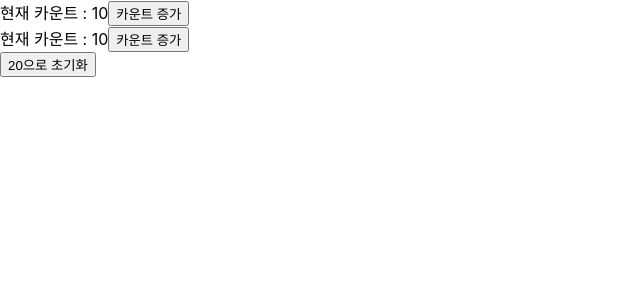
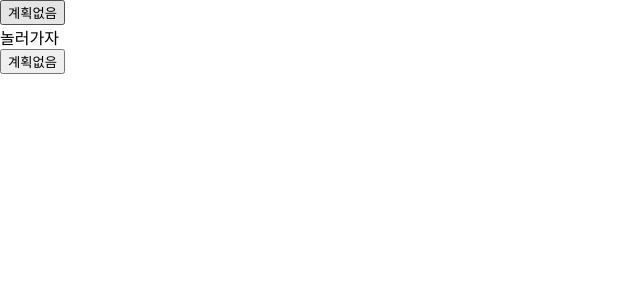
Before and after one commit to hi0826/doitreact, a React (Create React App) app: page / in a window 1280 px wide. Shown: the top 300 px of the page, without its empty margins (0-640 px from the left). Built offline with nearby package versions, Linux system fonts and the light colour scheme.

Commit message:
03-07 Stateless Functional Component

```diff
--- /dev/null
+++ b/src/03/SFCTodaysPlanApp.jsx
@@ -0,0 +1,14 @@
+import TodaysPlan from './TodaysPlan';
+import React, { Component } from 'react';
+
+function SFCTodaysPlanApp(props) {
+  const { onButtonClick, hasPlan } = props;
+  return (
+    <div className="body">
+      {hasPlan ? <TodaysPlan /> : null}
+      <button OnClick={onButtonClick}>계획없음</button>
+    </div>
+  );
+}
+
+export default SFCTodaysPlanApp;
--- /dev/null
+++ b/src/03/TodaysPlanApp.jsx
@@ -0,0 +1,21 @@
+import React, { Component } from 'react';
+import PropTypes from 'prop-types';
+import ToDaysPlan from './TodaysPlan';
+
+class TodaysPlanApp extends Component {
+  render() {
+    const { onButtonClick, hasPlan } = this.props;
+    return (
+      <div className="body">
+        {hasPlan ? <ToDaysPlan /> : null}
+        <button onClick={onButtonClick}>계획없음</button>
+      </div>
+    );
+  }
+}
+
+TodaysPlanApp.propTypes = {
+  onButtonClick: PropTypes.any,
+  hasPlan: PropTypes.bool,
+};
+export default TodaysPlanApp;
--- a/src/App.js
+++ b/src/App.js
@@ -11,30 +11,16 @@ import ForceUpdateExample from './03/ForceUpdateExample';
 import Counter from './03/Counter';
 import LifecycleExample from './03/LifecycleExample';
 import NewCounter from './03/NewCounter';
+import TodaysPlanApp from './03/TodaysPlanApp';
+import SFCTodaysPlanApp from './03/SFCTodaysPlanApp';
 import './App.css';
 
 class App extends React.Component {
-  constructor(props) {
-    super(props);
-    this.state = { count: 10 };
-    this.resetCount = this.resetCount.bind(this);
-  }
-  resetCount() {
-    this.setState(({ count }) => ({ count: count + 10 }));
-  }
-  componentDidMount() {
-    this.setState({ hasDestroyed: true });
-  }
   render() {
     return (
       <div>
-        <div>
-          <Counter count={this.state.count} />
-        </div>
-        <div>
-          <NewCounter count={this.state.count} />
-        </div>
-        <button onClick={this.resetCount}>{this.state.count + 10}으로 초기화</button>
+        <TodaysPlanApp />
+        <SFCTodaysPlanApp hasPlan={true} />
       </div>
     );
   }
```
Also changed, not shown: src/03/SFC.jsx (added, +13 -0 lines).
